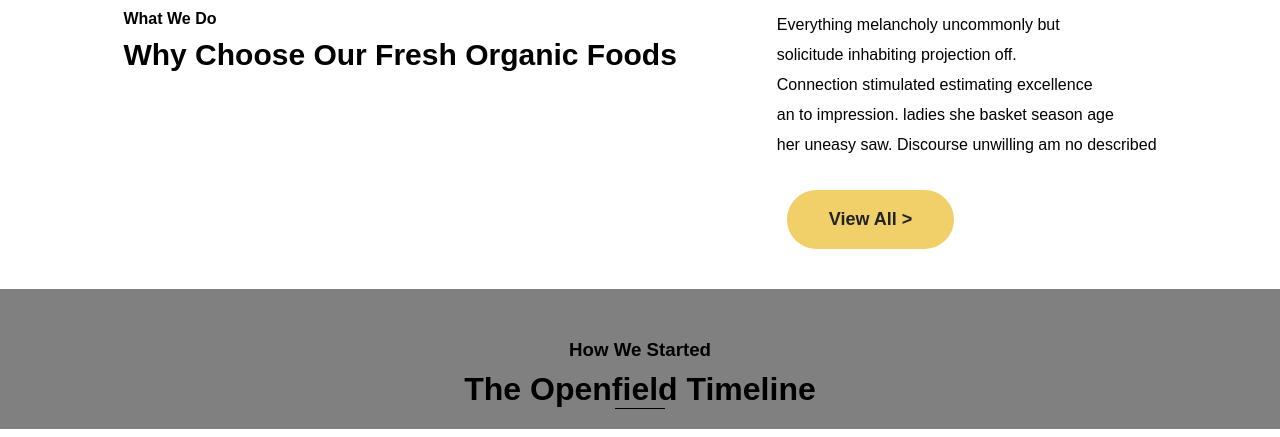
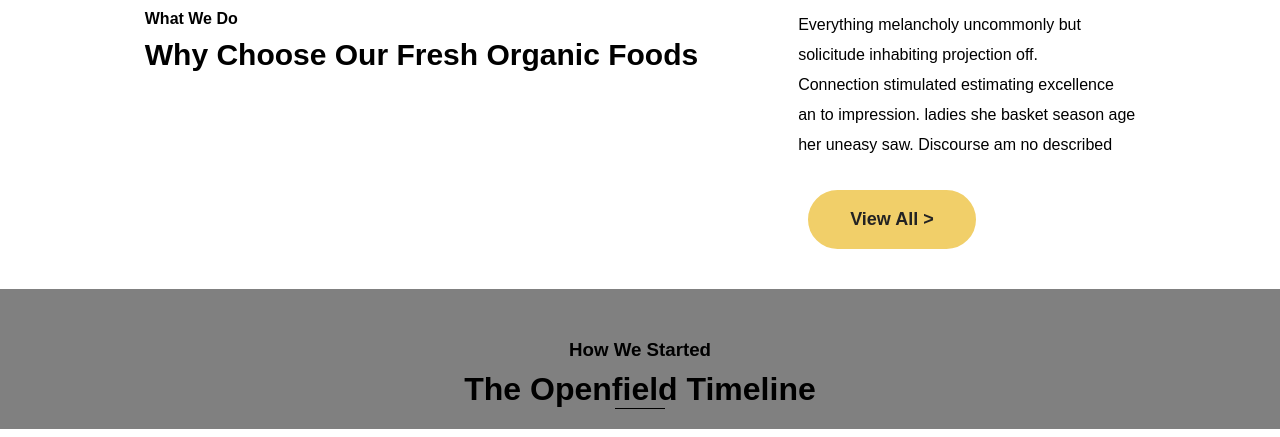
Before and after one commit to Aeshah-Muhammed/Agro-Tech-Website, a plain HTML site: page index.html in a window 1280 px wide. Shown: the part 840-1277 px from the top of the page. Drawn offline with Linux system fonts and the light colour scheme.

Commit message:
Thrid commit

```diff
--- a/index.html
+++ b/index.html
@@ -56,7 +56,7 @@
       <li> solicitude inhabiting projection off. </li>
         <li> Connection stimulated estimating excellence</li>
             <li>  an to impression. ladies she basket season age</li>
-                <li>  her uneasy saw. Discourse unwilling am no described</li>
+                <li>  her uneasy saw. Discourse  am no described</li>
             </ul>
     <button>View all ></button>
     </div>
```
